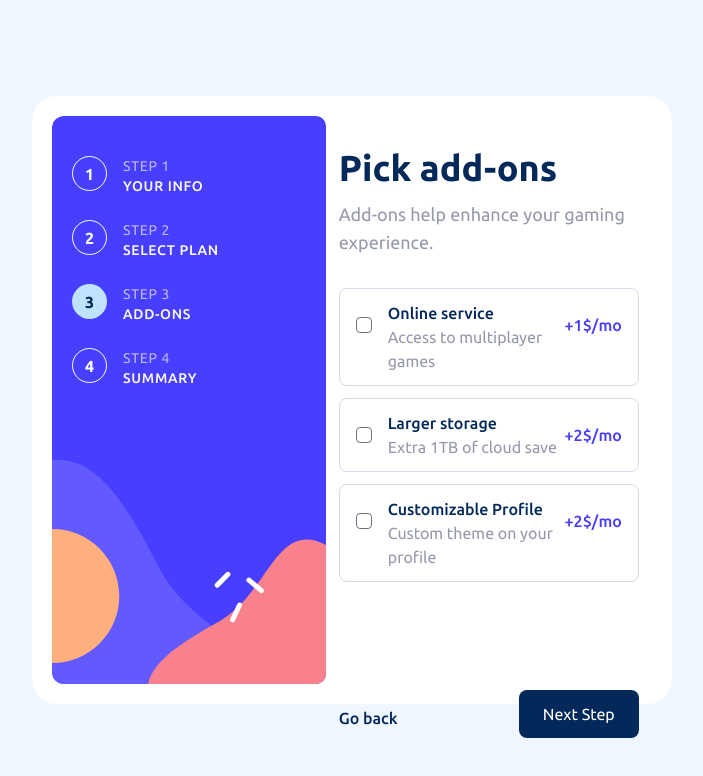
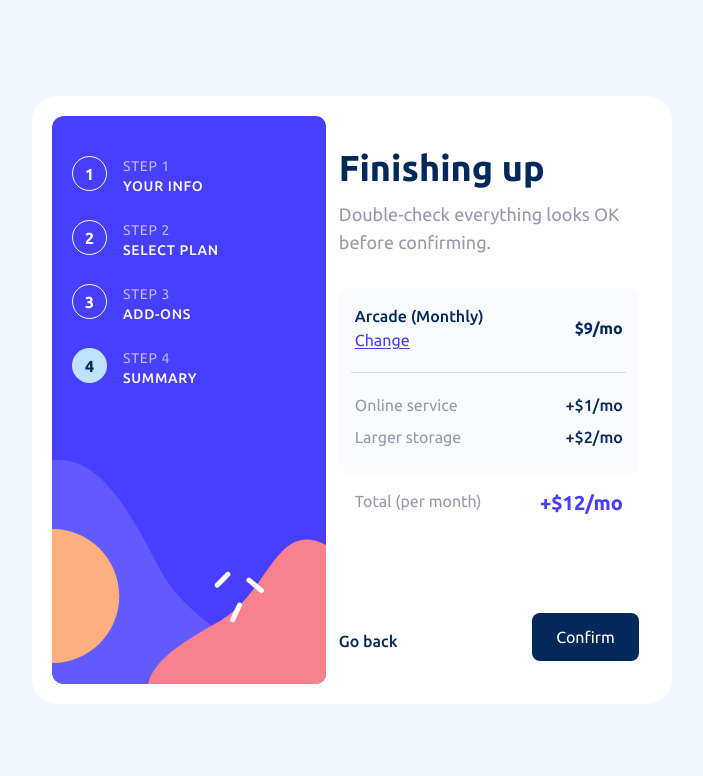
Before and after one commit to FlaceyFurr/multi-step-form, a React (Create React App) app: page / in a window 1280 px wide. Shown: the top 776 px of the page, without its empty margins (288-991 px from the left). Built offline with nearby package versions, Linux system fonts and the light colour scheme.

Commit message:
Added the fourth path of the step form

```diff
--- /dev/null
+++ b/src/components/stepFormFour/StepFormFour.tsx
@@ -0,0 +1,108 @@
+const StepFormFour = () => {
+  return (
+    <>
+      <div className="pl-5 pt-10">
+        <div className="flex mb-6">
+          <span className="text-base flex justify-center items-center h-stepButton w-stepButton text-alabaster font-bold border rounded-full">
+            1
+          </span>
+          <div className="ml-4">
+            <p className="text-sm text-lightGray opacity-80 uppercase tracking-wider">
+              Step 1
+            </p>
+            <h3 className="text-sm text-alabaster font-medium uppercase tracking-wider">
+              Your Info
+            </h3>
+          </div>
+        </div>
+        <div className="flex mb-6">
+          <span className="text-base flex justify-center items-center h-stepButton w-stepButton text-alabaster font-bold border rounded-full">
+            2
+          </span>
+          <div className="ml-4">
+            <p className="text-sm text-lightGray opacity-80 uppercase tracking-wider">
+              Step 2
+            </p>
+            <h3 className="text-sm text-alabaster font-medium uppercase tracking-wider">
+              Select Plan
+            </h3>
+          </div>
+        </div>
+        <div className="flex mb-6">
+          <span className="text-base flex justify-center items-center h-stepButton w-stepButton text-alabaster font-bold border rounded-full">
+            3
+          </span>
+          <div className="ml-4">
+            <p className="text-sm text-lightGray opacity-80 uppercase tracking-wider">
+              Step 3
+            </p>
+            <h3 className="text-sm text-alabaster font-medium uppercase tracking-wider">
+              Add-ons
+            </h3>
+          </div>
+        </div>
+        <div className="flex">
+          <span className="text-base flex justify-center items-center h-stepButton w-stepButton text-marineBlue bg-lightBlue font-bold rounded-full">
+            4
+          </span>
+          <div className="ml-4">
+            <p className="text-sm text-lightGray opacity-80 uppercase tracking-wider">
+              Step 4
+            </p>
+            <h3 className="text-sm text-alabaster font-medium uppercase tracking-wider">
+              Summary
+            </h3>
+          </div>
+        </div>
+      </div>
+      <div className="ml-20% mt-8 w-3/6">
+        <h2 className="text-marineBlue text-4xl font-bold mb-3">
+          Finishing up
+        </h2>
+        <p className="text-coolGray text-lg">
+          Double-check everything looks OK before confirming.
+        </p>
+        <div className="mt-8 bg-alabaster rounded-lg">
+          <div className="flex justify-between">
+            <div className="ml-4 my-4">
+              <h3 className="font-medium text-marineBlue">Arcade (Monthly)</h3>
+              <a
+                href=""
+                className="underline underline-offset-2 text-purplishBlue"
+              >
+                Change
+              </a>
+            </div>
+            <span className="mr-4 my-7 font-bold text-marineBlue">$9/mo</span>
+          </div>
+          <hr className="w-11/12 mx-auto mt-1 mb-5 bg-lightGray border-none h-px" />
+          <div className="pb-4">
+            <div className="flex justify-between mb-2 mx-4">
+              <h3 className="text-coolGray">Online service</h3>
+              <span className="font-medium text-marineBlue">+$1/mo</span>
+            </div>
+            <div className="flex justify-between mb-2 mx-4">
+              <h3 className="text-coolGray">Larger storage</h3>
+              <span className="font-medium text-marineBlue">+$2/mo</span>
+            </div>
+          </div>
+        </div>
+        <div className="mt-4 mx-4 flex justify-between">
+          <h3 className="text-coolGray">
+            Total <span>(per month)</span>
+          </h3>
+          <span className="font-bold text-purplishBlue text-xl">+$12/mo</span>
+        </div>
+        <button className="mt-28 font-medium text-marineBlue">Go back</button>
+        <button
+          type="submit"
+          className="bg-marineBlue text-white rounded-lg px-6 py-3 mt-24 float-right hover:bg-purplishBlue transition-all duration-300 ease-in"
+        >
+          Confirm
+        </button>
+      </div>
+    </>
+  );
+};
+
+export default StepFormFour;
--- a/src/pages/StepForm.tsx
+++ b/src/pages/StepForm.tsx
@@ -1,3 +1,4 @@
+import StepFormFour from "../components/stepFormFour/StepFormFour";
 import StepFormOne from "../components/stepFormOne/StepFormOne";
 import StepFormThree from "../components/stepFormThree/StepFormThree";
 import StepFormTwo from "../components/stepFormTwo/StepFormTwo";
@@ -8,7 +9,8 @@ const StepForm = () => {
       <div className="bg-sidebar-desktop flex bg-no-repeat h-sidebar m-5 rounded-xl">
         {/* <StepFormOne /> */}
         {/* <StepFormTwo /> */}
-        <StepFormThree />
+        {/* <StepFormThree /> */}
+        <StepFormFour />
       </div>
     </div>
   );
```
